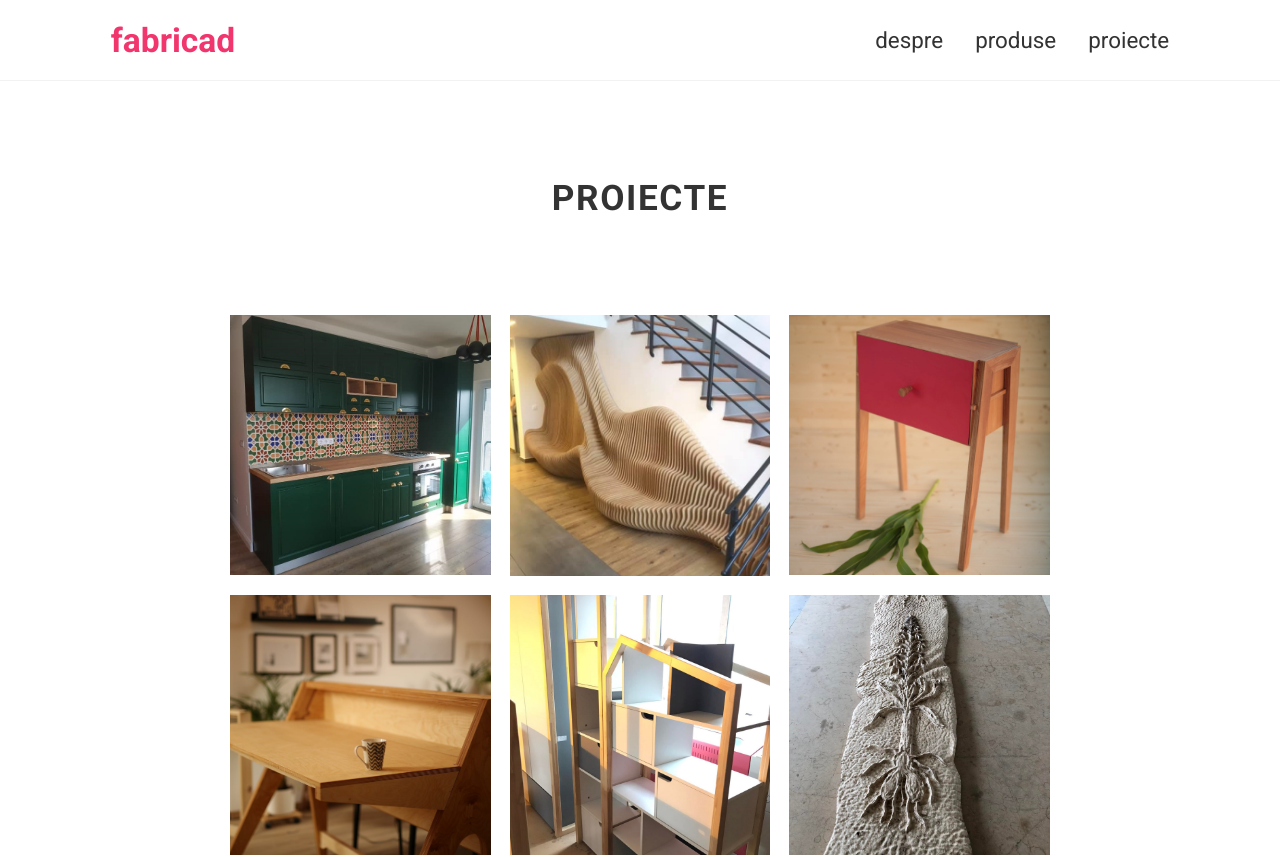
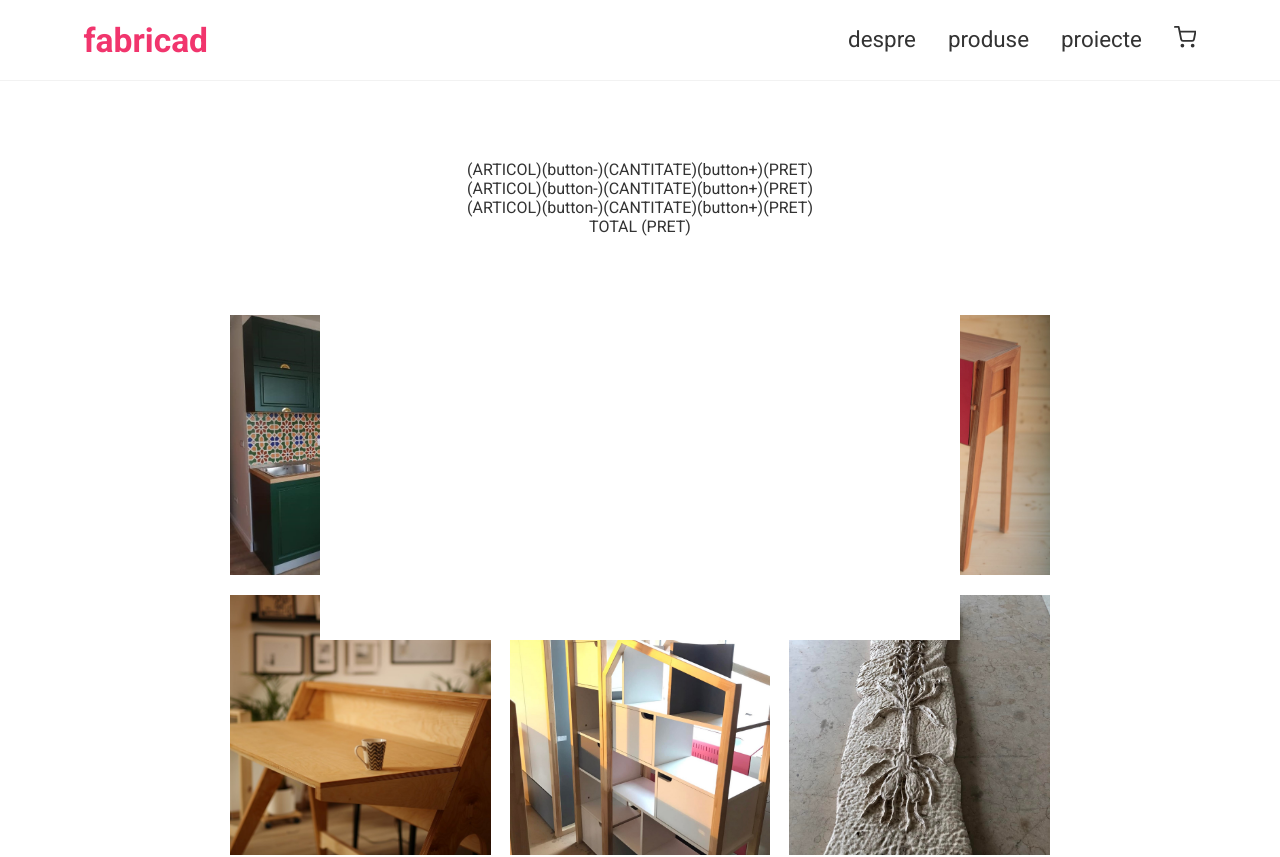
Before and after one commit to Horattiu/fabricad-react, a React (Create React App) app: page /proiecte in a window 1280 px wide. Shown: the top 857 px of the page. Built offline with nearby package versions, Linux system fonts and the light colour scheme.

Commit message:
am codat din nou

```diff
--- a/package.json
+++ b/package.json
@@ -8,6 +8,7 @@
     "@testing-library/user-event": "^13.5.0",
     "react": "^18.2.0",
     "react-dom": "^18.2.0",
+    "react-icons": "^4.6.0",
     "react-router-dom": "^6.4.1",
     "react-scripts": "5.0.1",
     "web-vitals": "^2.1.4"
--- a/src/App.js
+++ b/src/App.js
@@ -6,8 +6,11 @@ import Proiecte from "./components/Proiecte";
 import Produs from "./components/Produs";
 import { useEffect, useState } from "react";
 import FullScreenImage from "./components/FullScreenImage";
+import ShoppingCart from "./components/ShoppingCart";
 
 function App() {
+  const [isOpenn, setIsOpenn] = useState(true);
+
   const [cartItems, setCartItems] = useState([]);
   const [produse, setProduse] = useState([
     {
@@ -52,6 +55,7 @@ function App() {
 
   return (
     <div className="App">
+      <ShoppingCart isOpenn={isOpenn} setIsOpenn={setIsOpenn} />
       <Navbar />
       <Routes>
         <Route path="produse" element={<Produse />} />
--- a/src/components/FullScreenImage.js
+++ b/src/components/FullScreenImage.js
@@ -1,14 +1,13 @@
-// import React from "react";
 import React from "react";
 import "./fullscreen.css";
 
 const FullScreenImage = ({ imageSrc, isOpen, setIsOpen }) => {
   return isOpen ? (
-    <div
-      onClick={() => setIsOpen(false)}
-      className="fullScreenImageContainer backgroundd"
-    >
-      <img src={imageSrc}></img>
+    <div className="modal  ">
+      <img className="modal-content" src={imageSrc}></img>
+      <div onClick={() => setIsOpen(false)} className="close-modal">
+        +
+      </div>
     </div>
   ) : null;
 };
--- a/src/components/Navbar.js
+++ b/src/components/Navbar.js
@@ -1,7 +1,12 @@
 import "./navbar.css";
 import { Link } from "react-router-dom";
+import { FiShoppingCart } from "react-icons/fi";
+import { useState } from "react";
+import ShoppingCart from "./ShoppingCart";
 
 const Navbar = () => {
+  const [IsOpenn, setIsOpenn] = useState(false);
+
   return (
     <nav className="navbar">
       <Link to="/">
@@ -12,6 +17,13 @@ const Navbar = () => {
         <Link to="/despre">despre</Link>
         <Link to="/produse">produse</Link>
         <Link to="/proiecte">proiecte</Link>
+        <Link to="/">
+          <FiShoppingCart
+            // isOpenn={isOpenn}
+            // setIsOpenn={setIsOpenn}
+            onClick={() => setIsOpenn(false)}
+          />
+        </Link>
       </div>
     </nav>
   );
--- /dev/null
+++ b/src/components/ShoppingCart.js
@@ -0,0 +1,22 @@
+import "./shoppingcart.css";
+import React from "react";
+import { useState } from "react";
+
+function ShoppingCart({ isOpenn, setIsOpenn }) {
+  return isOpenn ? (
+    <div className="cart-container">
+      <div className="cart-content">
+        (ARTICOL)(button-)(CANTITATE)(button+)(PRET)
+      </div>
+      <div className="cart-content">
+        (ARTICOL)(button-)(CANTITATE)(button+)(PRET)
+      </div>
+      <div className="cart-content">
+        (ARTICOL)(button-)(CANTITATE)(button+)(PRET)
+      </div>
+      <div className="cart-content">TOTAL (PRET)</div>
+    </div>
+  ) : null;
+}
+
+export default ShoppingCart;
--- a/src/components/fullscreen.css
+++ b/src/components/fullscreen.css
@@ -1,10 +1,31 @@
-.fullScreenImageContainer {
-  /* border: 5px solid red; */
-  width: 50%;
-  height: 50%;
-  object-fit: cover;
-  /* text-align: center; */
+.modal {
+  text-align: center;
+  position: fixed;
+  top: 0;
+  right: 0;
+  bottom: 0;
+  left: 0;
+  background-color: rgba(0, 0, 0, 0.9);
+  backdrop-filter: blur(10px);
+  z-index: 1000;
+  cursor: pointer;
+}
+
+.modal-content {
+  margin: auto;
+  display: block;
   position: absolute;
-  margin: 0 auto;
-  background-color: red;
+  top: 50%;
+  left: 50%;
+  transform: translate(-50%, -50%);
 }
+
+.close-modal {
+  display: inline-block;
+  position: relative;
+  margin-left: 48rem;
+  margin-top: 3rem;
+  font-size: 3rem;
+  color: #aaaaaa;
+  transform: rotate(45deg);
+}
--- a/src/components/proiecte.css
+++ b/src/components/proiecte.css
@@ -56,6 +56,8 @@
 
 .item-container :hover {
   transform: scale(1.1);
+  opacity: 0.6;
+
   /* transition: all 0.4s; */
   /* max-width: 40rem; */
 }
--- /dev/null
+++ b/src/components/shoppingcart.css
@@ -0,0 +1,20 @@
+.cart-container {
+  width: 50%;
+  height: 30rem;
+  background-color: rgb(255, 255, 255);
+  position: fixed;
+  text-align: center;
+  top: 50%;
+  left: 50%;
+  transform: translate(-50%, -50%);
+
+  /* margin: 0 auto; */
+}
+.cart-content {
+  text-align: center;
+  display: block;
+  /* position: absolute; */
+  /* top: 50%;
+  left: 50%; */
+  /* transform: translate(-50%, -50%); */
+}
```
Also changed, not shown: 1 other file (tests, documents, lock files or other folders).
